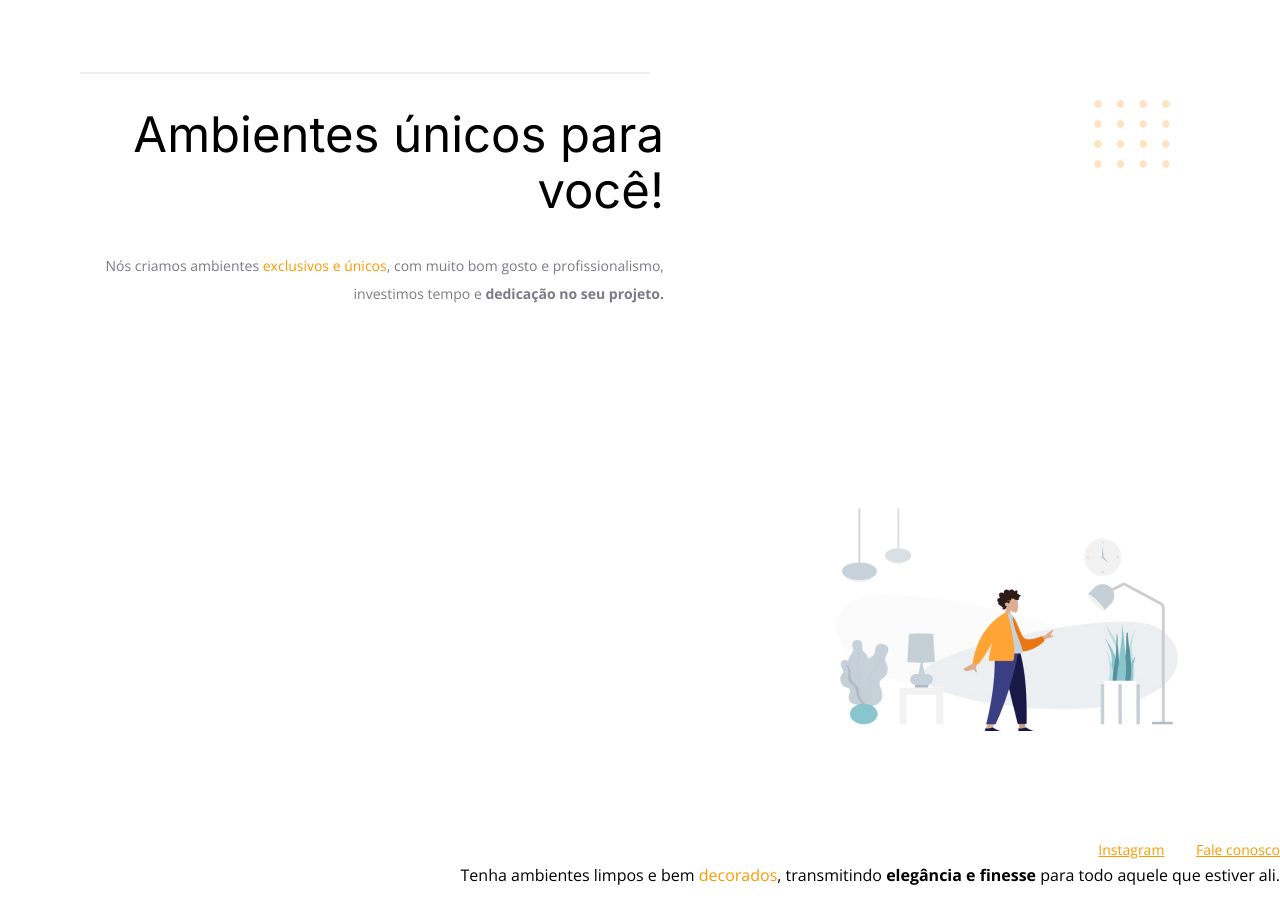
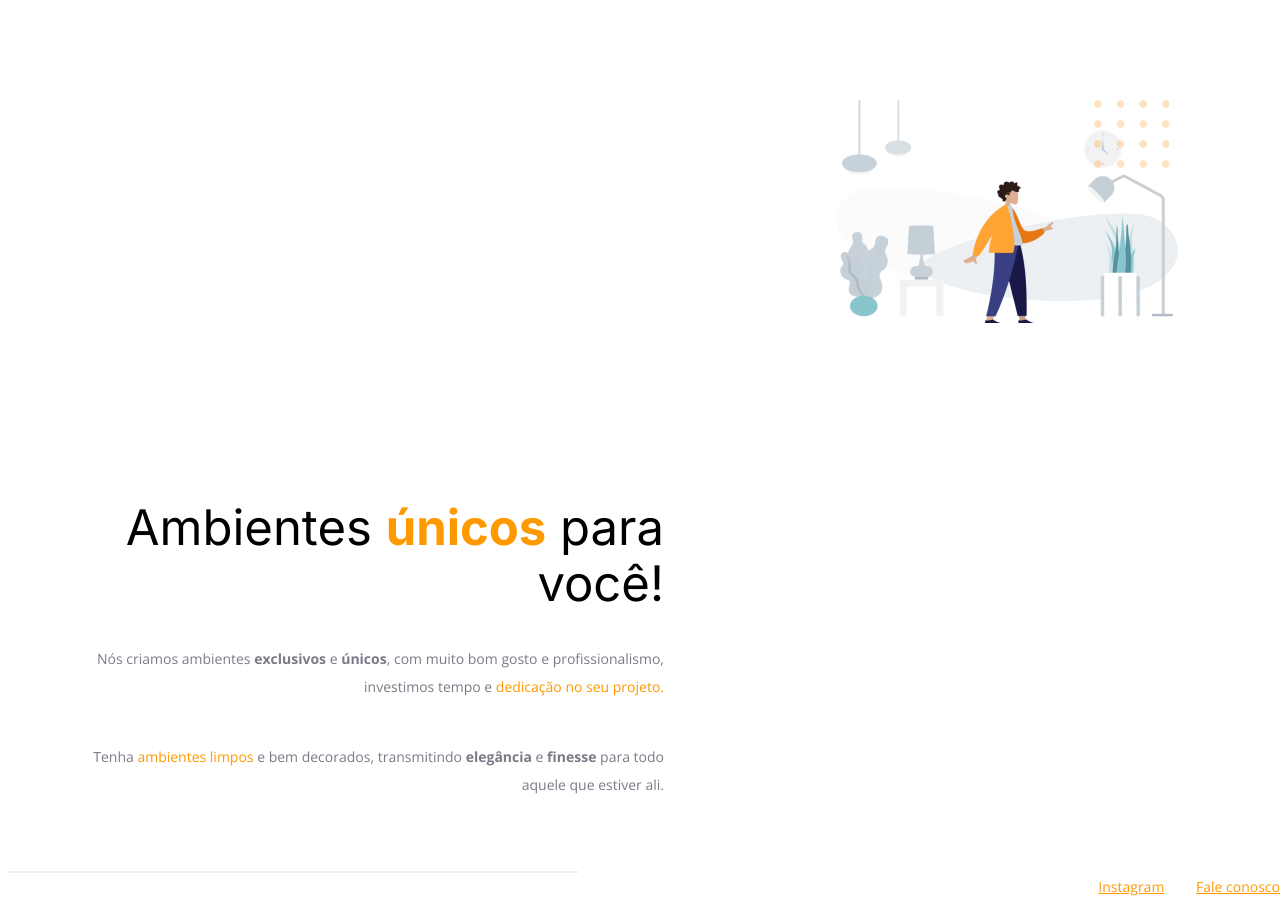
Before and after one commit to A1exLima/rocketseat-stage2-intro-html-css-desafio-correcao-bug, a plain HTML site: page index.html in a window 1280 px wide. Drawn offline with nearby package versions, Linux system fonts and the light colour scheme.

Commit message:
Correcao código HTML

```diff
--- a/index.html
+++ b/index.html
@@ -1,4 +1,3 @@
-
 <!-- Instrução que define o tipo do documento. -->
 <!DOCTYPE html>
 <html lang="pt-br">
@@ -9,49 +8,28 @@
     <meta charset="UTF-8" />
     <meta name="viewport" content="width=device-width, initial-scale=1.0" />
     <title>Móveis customizados</title>
-
-    <link
-      href="https://fonts.googleapis.com/css2?family=Inter:wght@400;700&family=Open+Sans:wght@400;700&display=swap"
-      rel="stylesheet"
-    />
-
+    <link href="https://fonts.googleapis.com/css2?family=Inter:wght@400;700&family=Open+Sans:wght@400;700&display=swap"rel="stylesheet"/>
     <link rel="stylesheet" href="style.css" />
   </head>
-
   <!-- Tag <body> é o corpo do documento, onde tem as informações que serão mostradas. -->
   <body>
+    <img src="images/img1.jpg" alt="Desenho de uma pessoa vestindo uma camisa amarela em uma sala com Móveis"/>
+
     <div id="hero">
-      <div class="line"></div>
-      <h1>Ambientes únicos para você!</h1>
-      <p>
-        Nós criamos ambientes <span>exclusivos e únicos</span>, com muito
-        bom gosto e profissionalismo, investimos tempo e
-        <strong>dedicação no seu projeto.</strong>
-
-        <br />
-        <br />
+      <h1>Ambientes <span>únicos</span> para você!</h1>
+      <p>Nós criamos ambientes <strong>exclusivos</strong> e <strong>únicos</strong>, com muito bom gosto e profissionalismo, investimos tempo e <span>dedicação no seu projeto.</span>
+      <br/>
+      <br/>
       </p>
+      <p>Tenha <span>ambientes limpos</span> e bem decorados, transmitindo <strong>elegância</strong> e <strong>finesse</strong> para todo aquele que estiver ali.</p>
     </div>
-    <img
-      src="images/img1.jpg"
-      alt="Desenho de uma pessoa vestindo uma camisa amarela em uma sala com Móveis"
-    />
 
     <div id="footer">
-      <a target="_blank" href="https://instagram.com/moveisparavoce"
-        >Instagram</a
-      >
+      <div class="line"></div>
+      <a target="_blank" href="https://instagram.com/moveisparavoce">Instagram</a>
       <a href="mailto:contato@moveisparavoce.com">Fale conosco</a>
     </div>
 
-    Tenha ambientes limpos e bem <span>decorados</span>, transmitindo
-    <strong>elegância e finesse</strong>
-    para todo aquele que estiver ali.
-
-    <img
-      id="balls"
-      src="images/balls.svg"
-      alt="Bolinhas alaranjadas no canto inferior direito da tela"
-    />
+    <img id="balls" src="images/balls.svg" alt="Bolinhas alaranjadas no canto inferior direito da tela"/>
   </body>
 </html>
```
